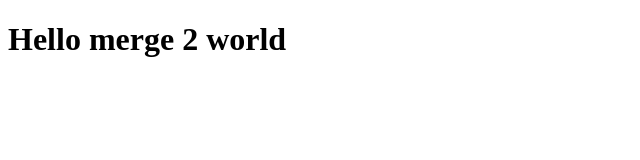
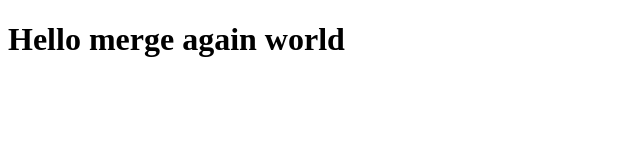
Before and after one commit to luisFilipePT/node-project, a website: page client/index.html in a window 1280 px wide. Shown: the whole page, without its empty margins (0-640 px from the left). Drawn offline with Linux system fonts and the light colour scheme.

Commit message:
merge test 3

```diff
--- a/client/index.html
+++ b/client/index.html
@@ -7,6 +7,6 @@
   <title>Sample Web App</title>
 </head>
 <body>
-  <h1>Hello merge 2 world</h1>
+  <h1>Hello merge again world</h1>
 </body>
 </html>
```
